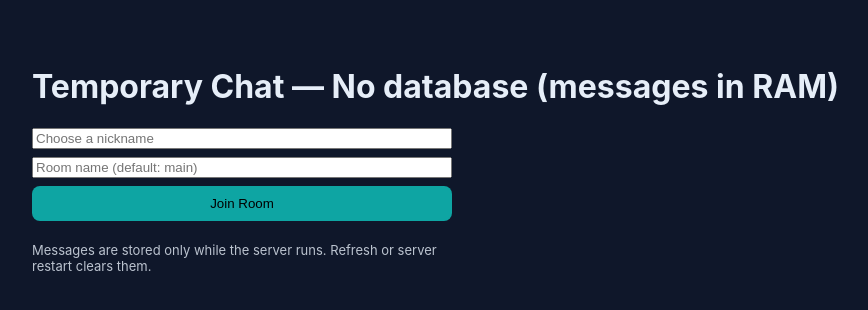
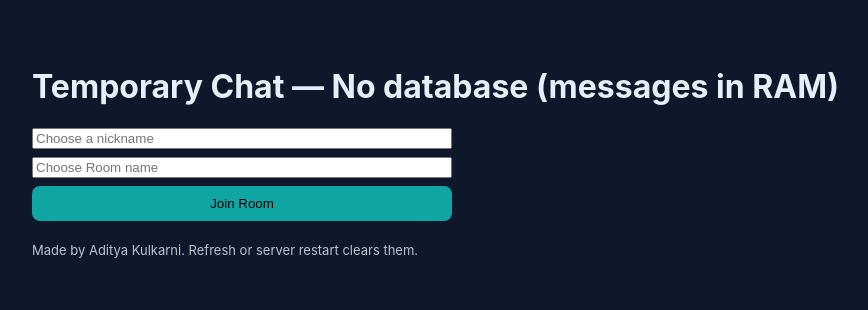
Before and after one commit to Adityarichie/Texting1, a React (Vite) app in the folder frontend/: page / in a window 1280 px wide. Shown: the top 310 px of the page, without its empty margins (174-1042 px from the left). Built offline with nearby package versions, Linux system fonts and the light colour scheme.

Commit message:
Update App.jsx

```diff
--- a/frontend/src/App.jsx
+++ b/frontend/src/App.jsx
@@ -95,9 +95,9 @@ export default function App() {
       {!connected ? (
         <div style={{ display: 'grid', gap: 8, maxWidth: 420 }}>
           <input placeholder="Choose a nickname" value={nick} onChange={e => setNick(e.target.value)} />
-          <input placeholder="Room name (default: main)" value={room} onChange={e => setRoom(e.target.value)} />
+          <input placeholder="Choose Room name" value={room} onChange={e => setRoom(e.target.value)} />
           <button onClick={join}>Join Room</button>
-          <p style={{ opacity: 0.8, fontSize: 13 }}>Messages are stored only while the server runs. Refresh or server restart clears them.</p>
+          <p style={{ opacity: 0.8, fontSize: 13 }}>Made by Aditya Kulkarni. Refresh or server restart clears them.</p>
         </div>
       ) : (
         <div>
```
